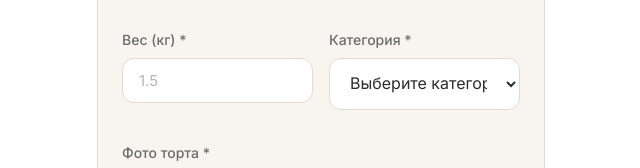
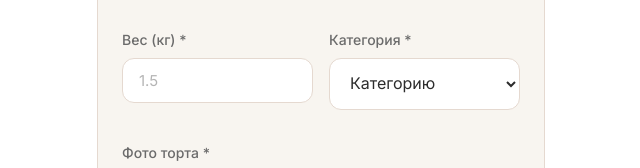
Before and after one commit to dasoolmonge-boop/ButterBakeryCafe-2222, a website: page public/admin.html in a window 1280 px wide. Shown: the part 485-653 px from the top of the page, 319-959 px from the left. Drawn offline with nearby package versions, Linux system fonts and the light colour scheme; a script that the page names is missing.

Commit message:
Update admin.html

```diff
--- a/public/admin.html
+++ b/public/admin.html
@@ -86,7 +86,7 @@
                     <div class="form-group">
                         <label for="cakeCategory">Категория *</label>
                         <select id="cakeCategory" required>
-                            <option value="">Выберите категорию</option>
+                            <option value="">Категорию</option>
                         </select>
                     </div>
                 </div>
```
